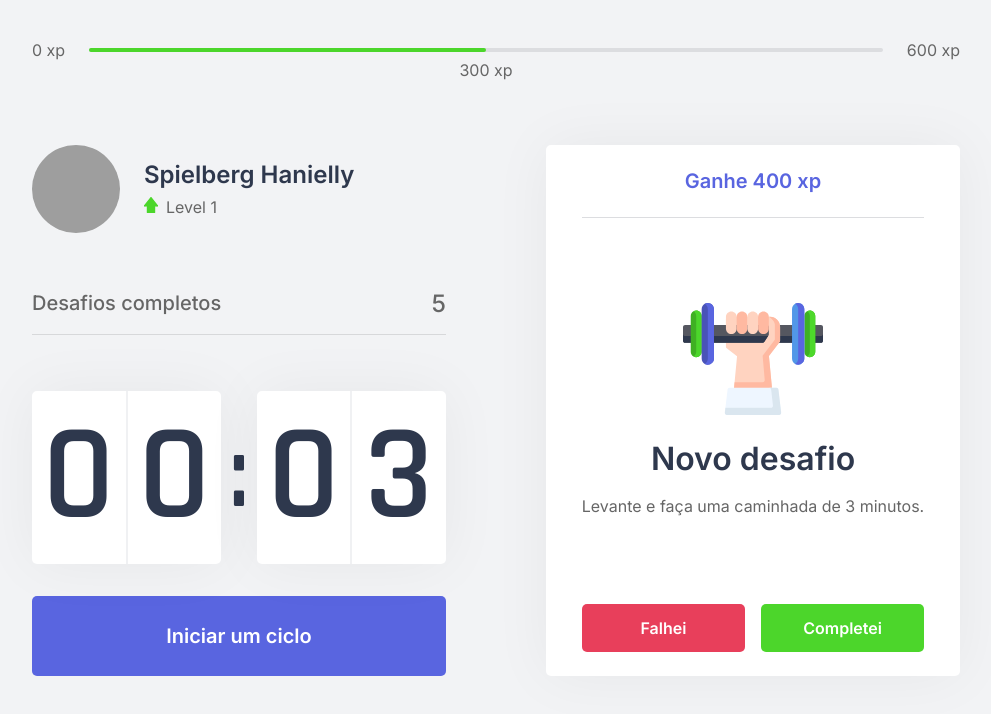
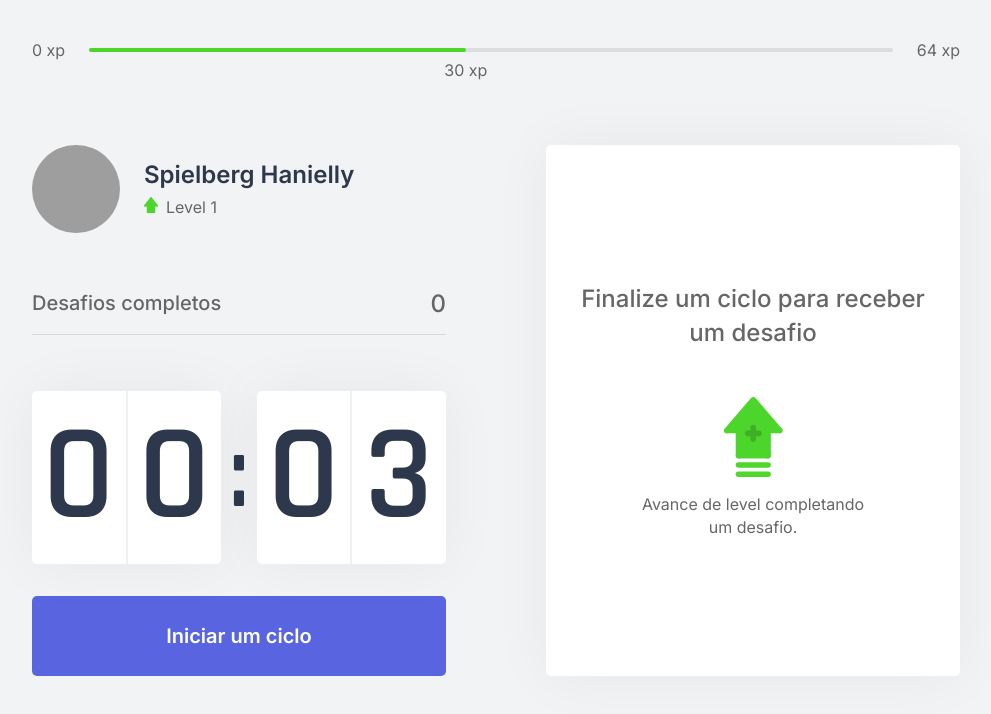
Before and after one commit to Spiielberg/move-it, a Next.js app: page / in a window 1280 px wide. Shown: the top 714 px of the page, without its empty margins (144-1135 px from the left). Built offline with nearby package versions, Linux system fonts and the light colour scheme; grey boxes are pictures that could not be loaded.

Commit message:
Adicionando contexto de desafios

```diff
--- a/src/components/ChallengeBox.tsx
+++ b/src/components/ChallengeBox.tsx
@@ -1,22 +1,30 @@
+import { useContext } from 'react';
+
+import { ChallengesContext } from '../contexts/ChallengesContext';
+
 import styles from '../styles/components/ChallengeBox.module.css';
 
 function ChallengeBox() {
-  const hasActiveChallenge = true;
+  const { activeChallenge, resetChallenge } = useContext(ChallengesContext);
 
   return (
     <div className={styles.challengeBoxContainer}>
-      {hasActiveChallenge ? (
+      {activeChallenge ? (
         <div className={styles.challengeActive}>
-          <header>Ganhe 400 xp</header>
+          <header>Ganhe {activeChallenge.amount} xp</header>
 
           <main>
-            <img src='icons/body.svg' alt='' />
+            <img src={`icons/${activeChallenge.type}.svg`} />
             <strong>Novo desafio</strong>
-            <p>Levante e faça uma caminhada de 3 minutos.</p>
+            <p>{activeChallenge.description}</p>
           </main>
 
           <footer>
-            <button type='button' className={styles.challengeFailedButton}>
+            <button
+              type='button'
+              className={styles.challengeFailedButton}
+              onClick={resetChallenge}
+            >
               Falhei
             </button>
             <button type='button' className={styles.challengeSucceededButton}>
--- a/src/components/CompletedChallenges.tsx
+++ b/src/components/CompletedChallenges.tsx
@@ -1,10 +1,15 @@
+import { useContext } from 'react';
+
+import { ChallengesContext } from '../contexts/ChallengesContext';
+
 import styles from '../styles/components/CompletedChallenges.module.css';
 
 function CompletedChallenges() {
+  const { challengesCompleted } = useContext(ChallengesContext);
   return (
     <div className={styles.completedChallengesContainer}>
       <span>Desafios completos</span>
-      <span>5</span>
+      <span>{challengesCompleted}</span>
     </div>
   );
 }
--- a/src/components/Countdown.tsx
+++ b/src/components/Countdown.tsx
@@ -1,4 +1,6 @@
-import { useEffect, useState } from 'react';
+import { useContext, useEffect, useState } from 'react';
+
+import { ChallengesContext } from '../contexts/ChallengesContext';
 
 import styles from '../styles/components/Countdown.module.css';
 
@@ -6,6 +8,8 @@
 const timeCountdown: number = 0.05 * 60;
 
 function Countdown() {
+  const { startNewChallenge } = useContext(ChallengesContext);
+
   const [time, setTime] = useState(timeCountdown);
   const [isActive, setIsActive] = useState(false);
   const [hasFinished, setHasFinished] = useState(false);
@@ -34,6 +38,7 @@
     } else if (isActive && time === 0) {
       setHasFinished(true);
       setIsActive(false);
+      startNewChallenge();
     }
   }, [isActive, time]);
 
--- a/src/components/ExperienceBar.tsx
+++ b/src/components/ExperienceBar.tsx
@@ -1,16 +1,30 @@
+import { useContext } from 'react';
+
+import { ChallengesContext } from '../contexts/ChallengesContext';
+
 import styles from '../styles/components/ExperienceBar.module.css';
 
 function ExperienceBar() {
+  const { currentExperience, experienceToNextLevel } = useContext(
+    ChallengesContext
+  );
+
+  const percentToNextLevel =
+    Math.round(currentExperience * 100) / experienceToNextLevel;
+
   return (
     <header className={styles.experienceBar}>
       <span>0 xp</span>
       <div>
-        <div style={{ width: '50%' }} />
-        <span className={styles.currentExperience} style={{ left: '50%' }}>
-          300 xp
+        <div style={{ width: `${percentToNextLevel}%` }} />
+        <span
+          className={styles.currentExperience}
+          style={{ left: `${percentToNextLevel}%` }}
+        >
+          {currentExperience} xp
         </span>
       </div>
-      <span>600 xp</span>
+      <span>{experienceToNextLevel} xp</span>
     </header>
   );
 }
--- a/src/contexts/ChallengesContext.tsx
+++ b/src/contexts/ChallengesContext.tsx
@@ -1,11 +1,22 @@
 import { createContext, useState, ReactNode } from 'react';
+
+import challenges from '../../challenges.json';
+
+interface Challenge {
+  type: 'body' | 'eye';
+  description: string;
+  amount: number;
+}
 
 interface ChallengesContextData {
   level: number;
   currentExperience: number;
+  experienceToNextLevel: number;
   challengesCompleted: number;
+  activeChallenge: Challenge;
   levelUp: () => void;
   startNewChallenge: () => void;
+  resetChallenge: () => void;
 }
 
 interface ChallengesProviderProps {
@@ -16,15 +27,25 @@
 
 export function ChallengesProvider({ children }: ChallengesProviderProps) {
   const [level, setLevel] = useState(1);
-  const [currentExperience, setCurrentExperience] = useState(0);
+  const [currentExperience, setCurrentExperience] = useState(30);
   const [challengesCompleted, setChallengesCompleted] = useState(0);
+  const [activeChallenge, setActiveChallenge] = useState(null);
+
+  const experienceToNextLevel = Math.pow((level + 1) * 4, 2);
 
   function levelUp() {
     setLevel(level + 1);
   }
 
   function startNewChallenge() {
-    console.log('New challenge');
+    const randomChallengeIndex = Math.floor(Math.random() * challenges.length);
+    const challenge = challenges[randomChallengeIndex];
+
+    setActiveChallenge(challenge);
+  }
+
+  function resetChallenge() {
+    setActiveChallenge(null);
   }
 
   return (
@@ -32,9 +53,12 @@
       value={{
         level,
         currentExperience,
+        experienceToNextLevel,
         challengesCompleted,
+        activeChallenge,
         levelUp,
         startNewChallenge,
+        resetChallenge,
       }}
     >
       {children}
```
